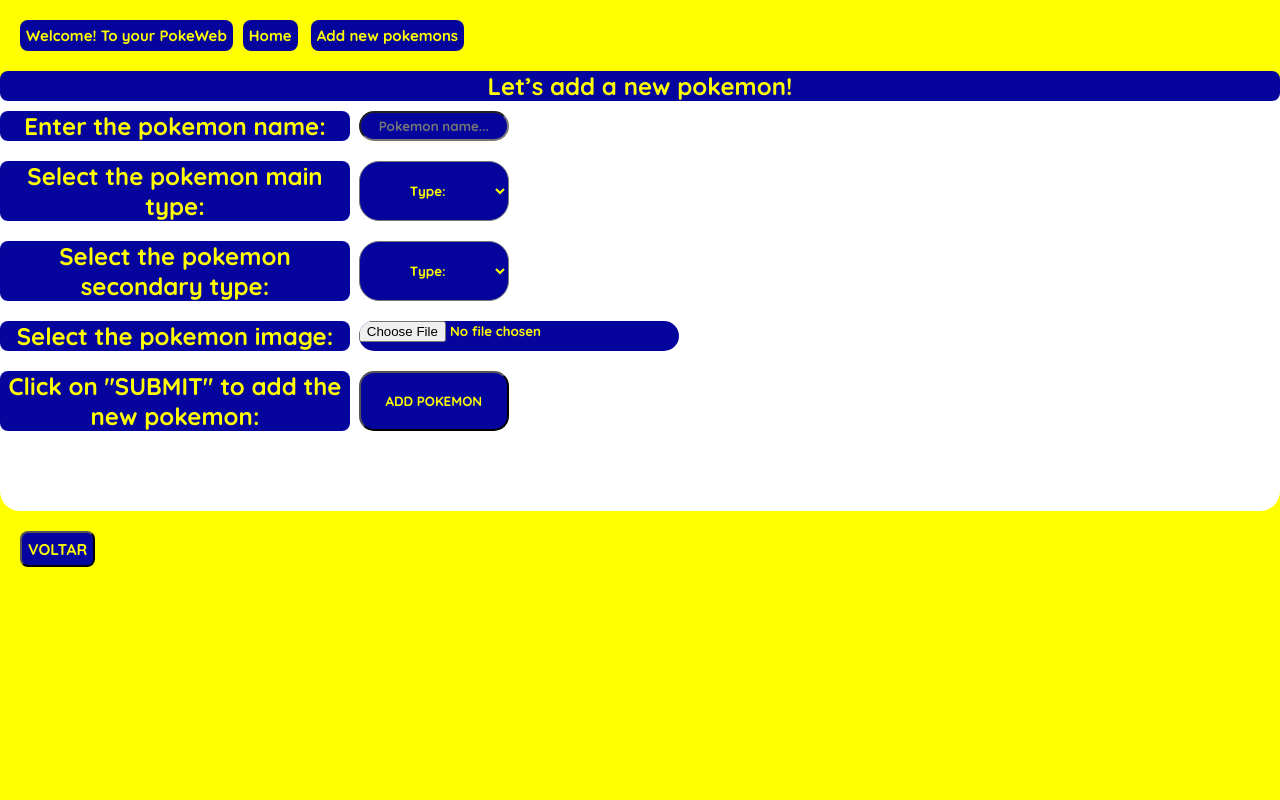
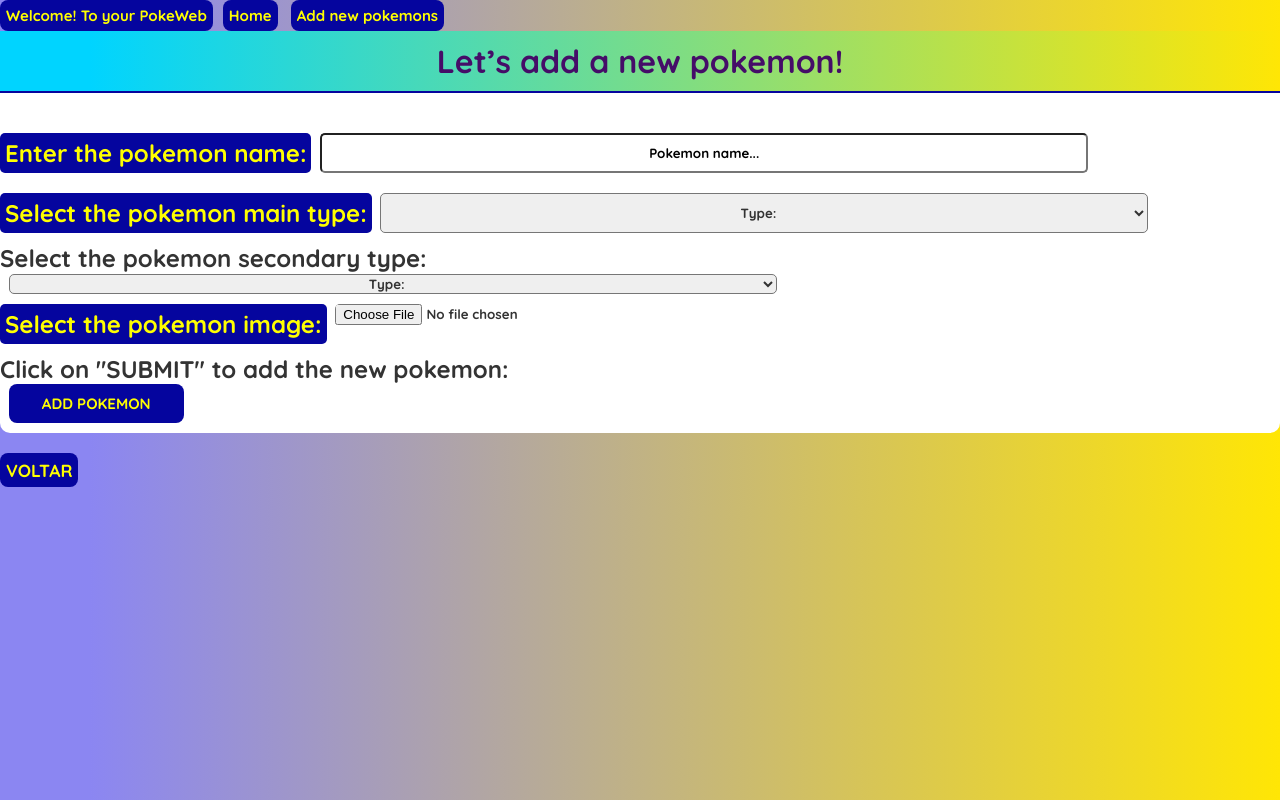
Before and after one commit to Vinicius-Medeiros/OSF-Project, a React (Create React App) app: page /AddNewPokemon in a window 1280 px wide. Built offline with nearby package versions, Linux system fonts and the light colour scheme.

Commit message:
Update css
improving the look of the App

```diff
--- a/src/index.css
+++ b/src/index.css
@@ -8,22 +8,19 @@
 }
 
 body {
-    background-color: yellow;
+    background: rgb(139,134,242);
+    background: linear-gradient(90deg, rgba(139,134,242,1) 7%, rgba(255,230,5,1) 100%, rgba(0,212,255,1) 100%);
     height: 100%;
 }
 
 .navbar {
-    padding: 20px;
     display: flex;
     align-items: center;
-    max-width: auto;
-    max-height: auto;
-    background-color: yellow;
     height: auto;
     width: auto;
 }
 
-.navbar a{
+.navbar a {
     text-decoration: none;
 }
 
@@ -51,12 +48,6 @@
     padding: 6px;
 }
 
-.home-link:hover {
-    position: relative;
-    top: 4px;
-    color: white;
-}
-
 .add-link {
     text-align: left;
     background-color: rgb(5, 5, 158);
@@ -66,9 +57,8 @@
     padding: 6px;
 }
 
+.home-link:hover,
 .add-link:hover {
-    position: relative;
-    top: 4px;
     color: white;
 }
 
@@ -84,13 +74,22 @@
 .pokemon-title {
     color: yellow;
     text-align: center;
-    border-radius: 8px;
     background-color: rgb(5, 5, 158);
     width: 100%;
 }
 
+.pokedex-symbol {
+    position: absolute;
+    opacity: 0.1;
+    max-width: 215px;
+    left: -20%;
+    top: 15%;
+}
+
+
 .pokeImg {
     padding-top: 10px;
+    width: 120px;
 }
 
 .navbar {
@@ -113,31 +112,37 @@
 }
 
 .Pokemon-List-Preview {
-    display: grid;
-    grid-template-columns: repeat(auto-fill, 180px);
+    display: flex;
+    flex-wrap: wrap;
     justify-content: space-between;
-    grid-gap: 20px;
+    grid-gap: 35px;
     padding: 35px;
     background-color: white;
-}
-
-.Pokemon-List-Preview a {
-    text-decoration: none;
 }
 
 .pokemon-card-preview {
     text-align: center;
     border: 2px solid rgb(5, 5, 158);
-    padding-bottom: 30px;
     border-radius: 10px;
-    background-color: lightgray;
+    background-color: #dff9ea;
+    box-shadow: 2px 10px 13px rgb(166 172 199);
+    width: 240px;
+    height: 350px;
+    position: relative;
+    overflow: hidden;
+    display: flex;
+    flex-direction: column;
+    justify-content: space-between;
 }
 
-.pokemon-card-preview:hover {
-    position: relative;
-    top: -15px;
-    box-shadow: 0px 8px 12px rgb(5, 5, 158);
+.pokemon-card-preview a {
+    text-decoration: none;
 }
+
+.pokemon-details .pokemon-card-preview > a {
+    cursor: initial;
+}
+
 
 .pokemon-types {
     display: flex;
@@ -150,7 +155,12 @@
 }
 
 .pokemon-types-title {
-    text-align: left;
+    text-transform: uppercase;
+    letter-spacing: 2px;
+}
+
+.poke-type__item {
+    text-transform: uppercase;
 }
 
 .pokemon-types-divider {
@@ -308,19 +318,194 @@
     color: white;
 }
 
-.pokemon-details {
+.poke-type__none {
+    color: lightgray;
+}
+
+.pokemon-details,
+.NewPokemon {
     max-width: 1280px;
     margin: 0 auto;
-    padding-bottom: 70px;
     background-color: white;
-    border: 10px solid rgb(5, 5, 158);
+    border-radius: 10px;
+}
+
+.DetailsButtons {
+    padding: 20px;
+}
+
+.pokemon-details-title,
+.NewPokemonTitle {
+    text-align: center;
+    border-bottom: 2px solid rgb(5, 5, 158);
+    padding: 10px 0;
+    font-size: 32px;
+    margin-bottom: 5px;
+    background: rgb(0,212,255);
+    background: linear-gradient(90deg, rgba(0,212,255,1) 7%, rgba(255,230,5,1) 100%, rgba(139,134,242,1) 100%);
+    color: #450d68;
+}
+
+.pokemon-types_container {
+    padding: 10px 5px;
+    min-height: 100px;
+}
+
+.pokemon-details-subtitle {
+    display: flex;
+    justify-content: space-between;
+    padding: 10px;
+    align-items: center;
+}
+
+.CustomizeDetails {
+    display: flex;
+    justify-content: space-around;
+    padding: 30px 0;
+}
+
+.CurrentCardPreview,
+.Customized-Pokemon-Card {
+    display: flex;
+    flex-direction: column;
+    row-gap: 20px;
+    align-items: center;
+}
+
+.current-pokemon-card,
+.customize-pokemon-card,
+.new-pokemon-card{
+    background-color: rgb(212 222 245);
+    color: black;
+    font-weight: bolder;
+    border-radius: 5px;
+    padding: 10px;
+    font-family: 'Poppins', sans-serif;
+    text-transform: uppercase;
+    font-size: 24px;
+}
+
+.CustomizePokemonFormName,
+.PokemonFormName {
+    padding-top: 35px;
+    padding-bottom: 10px;
+    display: flex;
+}
+
+.CustomizePokemonFormName-Title,
+.CustomizePokemonFormType-Title,
+.CustomizePokemonFormImg-Title,
+.PokemonFormName-Title,
+.PokemonFormType-Title,
+.PokemonFormImg-Title {
+    color: yellow;
+    text-align: center;
+    border-radius: 5px;
+    background-color: rgb(5, 5, 158);
+    padding: 5px;
+}
+
+.InputCustomizeName,
+.CustomizeSelectButton,
+.Customize-select-file,
+.SelectButton,
+.select-file,
+.PokemonFormInputText {
+    font-weight: bold;
+    text-align: center;
+    border-radius: 5px;
+    width: 60%;
+}
+
+.InputCustomizeName::placeholder,
+.PokemonFormInputText::placeholder {
+    font-weight: bolder;
+    color: yellow;
+}
+
+.CustomizePokemonFormType,
+.PokemonFormType {
+    padding-top: 10px;
+    padding-bottom: 10px;
+    display: flex;
+}
+
+.Customize-select-items,
+.select-items {
+    font-weight: bolder;
+    color: black;
+}
+
+.CustomizePokemonFormImg,
+.PokemonFormImg {
+    padding-top: 10px;
+    display: flex;
+}
+
+.DeleteButton:active,
+.SaveNewCardButton:active,
+.see-changes_button:active,
+.SubmitButton:active,
+.BackButton:active {
+    position: relative;
+    top: 4px;
+}
+
+
+.DeleteButton-Title:hover,
+.SaveNewCardButton-Title:hover,
+.BackButton-Title:hover,
+.SubmitButton:hover {
+    color: white;
+}
+
+.SaveNewCardButton {
+    background-color: rgb(5, 5, 158);
+    color: yellow;
     border-radius: 8px;
 }
 
-.pokemon-details-title {
+.SaveNewCardButton-Title {
+    font-weight: bolder;
+    color: yellow;
+}
+
+.submit-see-changes {
     text-align: center;
+    margin-top: 20px;
+}
+
+.DeleteButton,
+.SaveNewCardButton,
+.BackButton,
+.SubmitButton,
+.see-changes_button {
+    background-color: rgb(5, 5, 158);
     color: yellow;
-    background-color: rgb(5, 5, 158);
+    border-radius: 8px;
+    border: none;
+    padding: 10px;
+    font-weight: bolder;
+    font-size: 15px;
+}
+
+.SubmitButton {
+    width: 175px;
+}
+
+.DeleteButton:hover {
+    background-color: rgb(214, 26, 13);
+    cursor: pointer;
+}
+
+.SaveNewCardButton:hover {
+    background-color: rgb(19, 168, 5);
+    cursor: pointer;
+}
+
+.see-changes_button:hover {
+    background-color: rgb(18, 26, 17);
+    cursor: pointer;
 }
 
 .BackButton {
@@ -329,11 +514,15 @@
     color: yellow;
     border-radius: 8px;
     padding: 6px;
+    margin: 20px 0;
+    cursor: pointer;
 }
 
-.BackButton:active {
-    position: relative;
-    top: 4px;
+.pokemon_form-label  {
+    text-align: right;
+    width: 175px;
+    font-weight: bold;
+    margin-right: 5px;
 }
 
 .BackButton-Title {
@@ -341,150 +530,18 @@
     color: yellow;
 }
 
-.BackButton-Title:hover {
-    color: white;
+.PokemonFormInputText::placeholder {
+    color: black;
 }
 
-.NewPokemon {
-    align-content: center;
-    text-align: center;
-    max-width: 1280px;
-    margin: 0 auto;
-    padding-bottom: 70px;
-    background-color: white;
-    border-radius: 20px;
-}
-
-.NewPokemonTitle {
-    color: yellow;
-    text-align: center;
-    border-radius: 8px;
-    background-color: rgb(5, 5, 158);
-    width: 100%;
-}
-
-.PokemonFormName {
-    max-width: 100%;
-    padding-top: 10px;
-    padding-bottom: 10px;
-    display: flex;
-}
-
-.PokemonFormName-Title {
-    width: 350px;
-    color: yellow;
-    text-align: center;
-    border-radius: 8px;
-    background-color: rgb(5, 5, 158);
-
-}
-
-.PokemonFormInputText {
-    font-weight: bolder;
-    color: yellow;
-    text-align: center;
-    border-radius: 20px;
-    background-color: rgb(5, 5, 158);
-    max-width: 150px;
-}
-
-.PokemonFormType {
-    max-width: 100%;
-    padding-top: 10px;
-    padding-bottom: 10px;
-    display: flex;
-}
-
-.PokemonFormType-Title {
-    width: 350px;
-    color: yellow;
-    text-align: center;
-    border-radius: 8px;
-    background-color: rgb(5, 5, 158);
-}
-
-.SelectButton {
-    width: 150px;
-    text-align: center;
-    font-weight: bolder;
-    color: yellow;
-    background-color: rgb(5, 5, 158);
-    border-radius: 20px;
-}
-
-.select-items {
-    font-weight: bolder;
-    color: yellow;
-}
-
-.PokemonFormType2 {
-    max-width: 100%;
-    padding-top: 10px;
-    padding-bottom: 10px;
-    display: flex;
-}
-
-.PokemonFormType2-Title {
-    width: 350px;
-    color: yellow;
-    text-align: center;
-    border-radius: 8px;
-    background-color: rgb(5, 5, 158);
-}
-
-.PokemonFormImg {
-    max-width: 100%;
-    padding-top: 10px;
-    padding-bottom: 10px;
-    display: flex;
-}
-
-.PokemonFormImg-Title {
-    width: 350px;
-    color: yellow;
-    text-align: center;
-    border-radius: 8px;
-    background-color: rgb(5, 5, 158);
-}
-
-.select-file {
-    width: 320px;
-    font-weight: bolder;
-    color: yellow;
-    border-radius: 15px;
-    background-color: rgb(5, 5, 158);
+.InputCustomizeName::placeholder {
+    color: white;
+    opacity: 0.9;
 }
 
 .Submit {
-    max-width: 100%;
     padding-top: 10px;
     padding-bottom: 10px;
-    display: flex;
-}
-
-.SubmiteButton-Title {
-    width: 350px;
-    color: yellow;
-    text-align: center;
-    border-radius: 8px;
-    background-color: rgb(5, 5, 158);
-}
-
-.SubmitButton {
-    width: 150px;
-    font-weight: bolder;
-    color: yellow;
-    border-radius: 15px;
-    background-color: rgb(5, 5, 158);
-}
-
-.SubmitButton:hover {
-    color: white;
-}
-
-.SubmitButton:active {
-    position: relative;
-    top: 4px;
 }
 
 .PreviewNewCard-Title {
```
